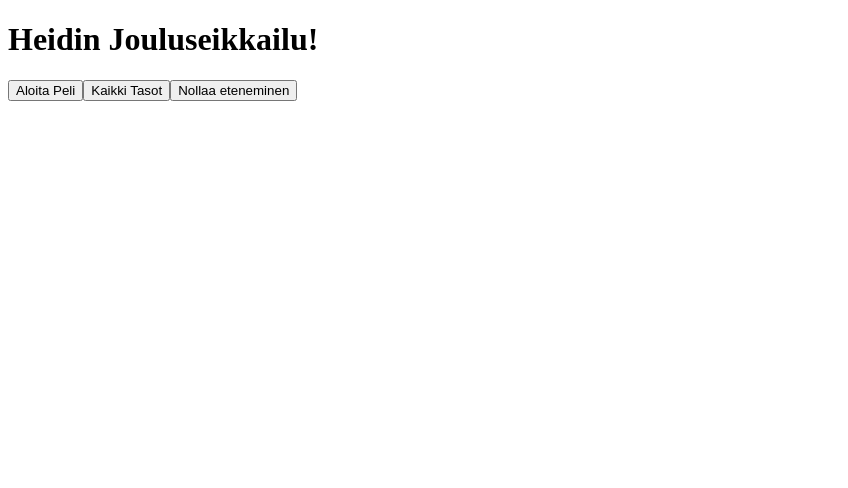
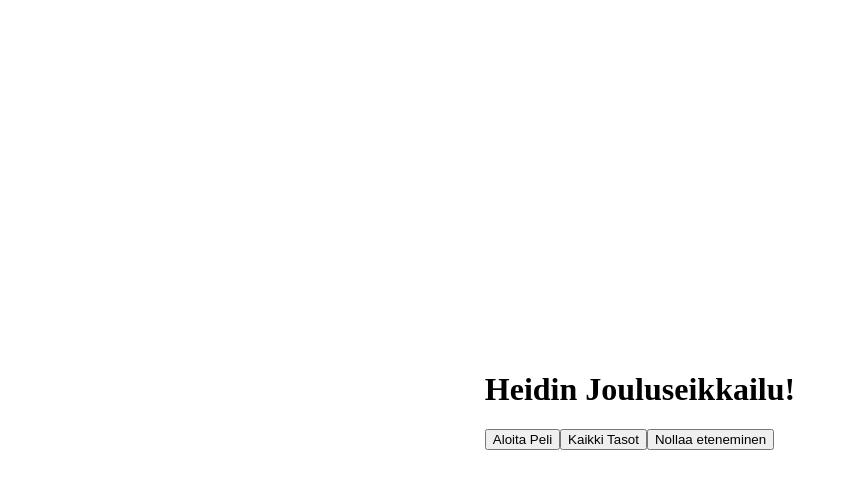
Before and after one commit to grande-fi/heidin-jouluseikkailu, a Next.js app: page / in a window 1280 px wide. Shown: the top 488 px of the page, without its empty margins (0-848 px from the left). Built offline with nearby package versions, Linux system fonts and the light colour scheme.

Commit message:
Update globals.css
CSS update

```diff
--- a/app/globals.css
+++ b/app/globals.css
@@ -2,7 +2,21 @@
 @tailwind components;
 @tailwind utilities;
 
-body { @apply bg-gray-900 text-white p-6; }
+/* ✅ Center everything on screen */
+html, body {
+  height: 100%;
+  margin: 0;
+  padding: 0;
+}
+
+body {
+  @apply bg-gray-900 text-white;
+  display: flex;
+  align-items: center;
+  justify-content: center;
+  min-height: 100vh;
+}
+
 h1 { @apply text-3xl font-bold mb-4; }
 p { @apply mb-4; }
 a { @apply text-blue-400 hover:underline; }
```
